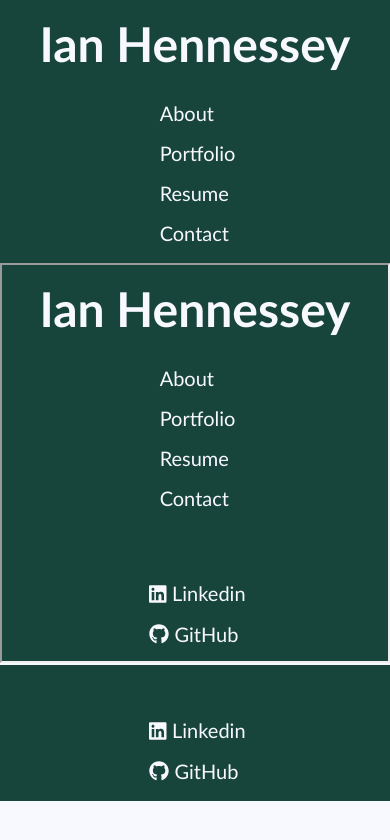
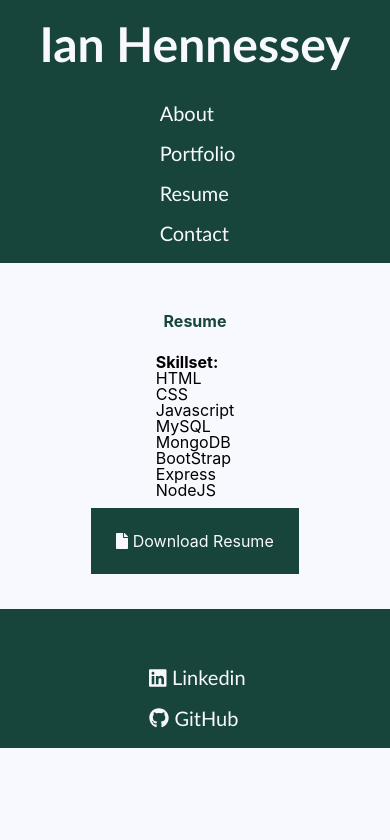
Before and after one commit to atleastitsanethosman/portfoliosample, a React (Create React App) app: page /resume in a window 390 px wide. Shown: the top 840 px of the page. Built offline with nearby package versions, Linux system fonts and the light colour scheme.

Commit message:
changes to resume section formatting, adding .env variable for images

```diff
--- a/src/components/Nav.js
+++ b/src/components/Nav.js
@@ -1,9 +1,11 @@
 import React from 'react';
 import { Link } from 'react-router-dom';
 
+const headerImage = process.env.PUBLIC_URL + "/images/traversebay.png"
+
 const styles = {
   heroStyle: {
-      backgroundImage: "url(./images/traversebay.png)"
+      backgroundImage: `url(${headerImage})`
   }
 }
 
@@ -17,7 +19,7 @@ export default function Nav() {
         <nav>
           <ul>
             <li>
-              <Link to="/">About</Link>
+              <Link to="/about">About</Link>
             </li>
             <li>
               <Link to="/portfolio">Portfolio</Link>
--- a/src/components/main.js
+++ b/src/components/main.js
@@ -9,9 +9,10 @@ import React from 'react';
 import { library } from '@fortawesome/fontawesome-svg-core';
 import {faFile, faEnvelopeSquare} from '@fortawesome/free-solid-svg-icons';
 import { fab } from'@fortawesome/free-brands-svg-icons';
+import { fas } from "@fortawesome/free-solid-svg-icons"
 import { BrowserRouter as Router, Route } from 'react-router-dom';
 
-library.add(fab, faFile, faEnvelopeSquare,)
+library.add(fab, fas, faFile, faEnvelopeSquare,)
 
 export default function Main() {
 
@@ -19,10 +20,11 @@ export default function Main() {
     <Router>
       <div>
         <Nav />
-        <Route exact path="/" component={About} />
+        <Route exact path="/about" component={About} />
         <Route exact path="/portfolio" component={Portfolio} />
         <Route exact path="/resume" component={Resume} />
         <Route exact path="/contact" component={Contact} />
+        <Route exact path ="/" component ={About} />
         <Footer />
       </div>
     </Router>
--- a/src/components/pages/About.js
+++ b/src/components/pages/About.js
@@ -9,7 +9,7 @@ export default function About() {
       <h3>About Ian</h3>
       </div>
       <div className = "bio">
-        <img src='./images/hennesseycrop.jpg' alt="Ian Hennessey" />
+        <img src={process.env.PUBLIC_URL + '/images/hennesseycrop.jpg'} alt="Ian Hennessey" />
         <p>
           I am currently enrolled as a student in the Michigan State University Coding Bootcamp, learning the skills necessary to be a full stack web developer.
           I graduated from Michigan State University with a Bachelor’s Degree in Supply Chain Management, and after a 16 year career in positions of increasing
--- a/src/components/pages/Contact.js
+++ b/src/components/pages/Contact.js
@@ -25,13 +25,13 @@ export default function Contact() {
       </div>
       <section className="contact-form" onSubmit={handleSubmit(onSubmit)}>
         <form id='contact-form'>
-          {errors.name && <div className="warning">Name Required!</div>}
+          {errors.name && <div className="warning"><span><FontAwesomeIcon icon={['fas', 'ban']} /></span> Name Required!</div>}
           <input type='text' {...register("name", {required: true, maxLength: 50})} name='name' placeholder='Name' />
           <br/>
-          {errors.email && <div className="warning">Valid Email Required!</div>}
+          {errors.email && <div className="warning"><span><FontAwesomeIcon icon={['fas', 'ban']} /></span> Valid Email Required!</div>}
           <input type='email' {...register("email", {required: true, pattern: /^\S+@\S+\.\S+$/})} name='email' placeholder='Email' />
           <br/>
-          {errors.message && <div className="warning">Message between 10 and 1500 Characters Required!</div>}
+          {errors.message && <div className="warning"><span><FontAwesomeIcon icon={['fas', 'ban']} /></span> Message between 10 and 1500 Characters Required!</div>}
           <textarea {...register("message", {required: true, min:10, max: 1500})} name='message' placeholder='Message'/>
           <br/>
           <input type='submit' value='Send' />
--- a/src/components/pages/Resume.js
+++ b/src/components/pages/Resume.js
@@ -1,7 +1,27 @@
 import React from 'react';
+import {FontAwesomeIcon} from '@fortawesome/react-fontawesome'
 
 export default function Resume() {
     return (
-        <iframe src={"/images/20210726wd-Resume_Ian.Hennessey(MI).pdf"} title="resumefile" width="100%" height="400px"/>
+        <section className ="resume">
+            <div>
+                <h3>Resume</h3>
+            </div>
+            <div className="resumeRender">
+            <ul className="skillsList">
+                <li><h4>Skillset:</h4></li>
+                <li>HTML</li>
+                <li>CSS</li>
+                <li>Javascript</li>
+                <li>MySQL</li>
+                <li>MongoDB</li>
+                <li>BootStrap</li>
+                <li>Express</li>
+                <li>NodeJS</li>
+            </ul>
+                <a href={ process.env.PUBLIC_URL + "/images/20210726wd-Resume_Ian.Hennessey(MI).pdf"} download> <span><FontAwesomeIcon icon={['fas', 'file']}/></span> Download Resume </a>
+            </div>
+
+        </section>
     )
 }
--- a/src/styles/styles.css
+++ b/src/styles/styles.css
@@ -222,6 +222,34 @@ main {
     padding: 5px;
   }
 
+/* Styling for resume section */
+
+.resume {
+    display: flex;
+    flex-direction: row;
+    padding: 25px 0px;
+    width: 100%;
+}
+
+.resumeRender {
+    border-left: 3px var(--green) solid;
+    padding: 0px 10px;
+    display: flex;
+    flex-direction: row;
+    align-items: flex-start;
+}
+
+.skillsList {
+    padding: 0px 25px;
+}
+
+.resume a {
+    margin: 10px;
+    background-color: var(--green);
+    color: var(--whitetext);
+    padding: 25px;
+    text-align: center;
+}
 
 /* Syling for contact links section */
   .contact {
@@ -325,6 +353,20 @@ main {
     .projectcard {
         flex: 0 0 81%;
     }
+
+    .resume{
+        flex-direction: column;
+        align-items: center;
+        border-bottom: 3px var(--green) solid;
+    }
+
+    .resumeRender{
+        border-left: 0px;
+        flex-direction: column;
+        justify-content: center;
+        align-items: center;
+    }
+
     .contact {
         flex-direction: column;
         align-items: center;
```
Also changed, not shown: src/components/pages/Portfolio.js (+8 -8 lines).
